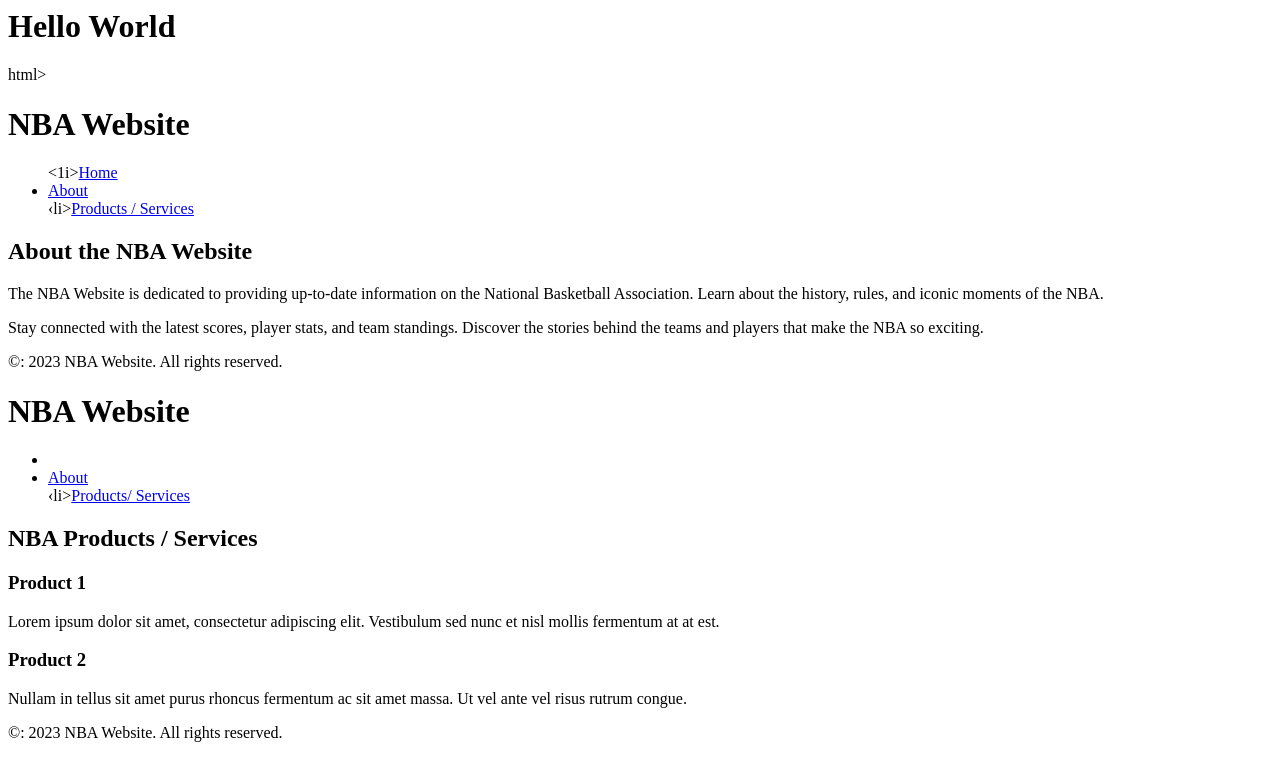
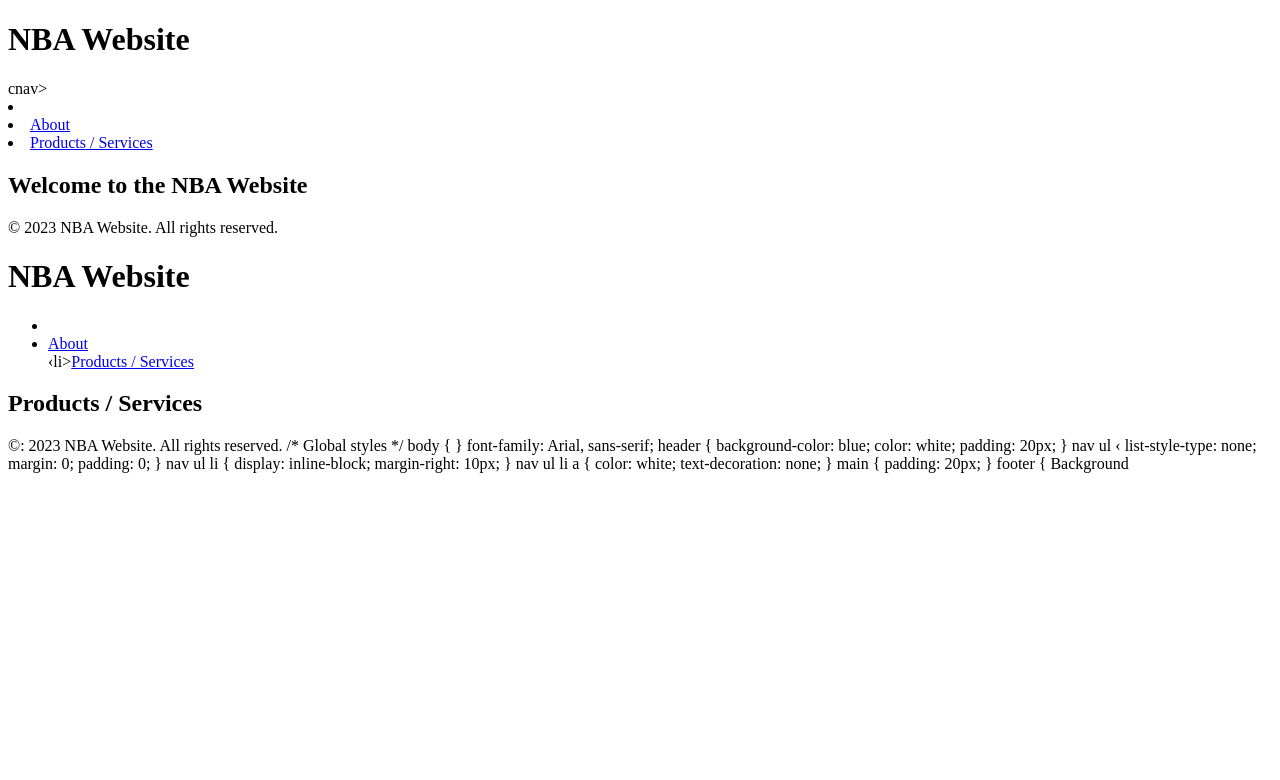
Before and after one commit to Abubakr221/abubakr221.github.io, a plain HTML site: page index.html in a window 1280 px wide. Drawn offline with Linux system fonts and the light colour scheme.

Commit message:
Update index.html

```diff
--- a/index.html
+++ b/index.html
@@ -7,87 +7,69 @@ Code, Compile, Run and Debug online from anywhere in world.
 
 -->
 
-<html>
-<body>
-<h1>Hello World</h1>
-</body>
-</html>
-html> <html> <head>
-<link rel="stylesheet" type="text / ess" href="style.css">
-<title>NBA Website - Home‹/title> </ head> <body>
+<!DOCTYPE html> <html> <head>
+<title>NBA Website</title> <link rel="stylesheet" type="text/
+ess" href="style.ass"> </ head> <body>
 <header>
-<h1>NBA Website</h1> <nav> <ul>
+<h1>NBA Website</h1> cnav>
+<u1>
 <li><a
-href-"index. html">Home‹/a>‹/li>
-<1i><a
-href="aboutus.html">About</a></li>
+href="index.htmI"›Home</a></li>
+<li><a
+href="aboutus.htm]">About</a></li>
 <li><a
 href="products. htmI">Products /
 Services</a></li> </ul> </nav> </header>
 <main>
 <h2>Welcome to the NBA Website</
-h2> <p>Explore the latest news,
-players, and teams in the National Basketball Association (NBA).</p>
-</main>
+h2>
+<! - - we will be posting game satus and player stats --> </main>
 <footer>
-<p>&cop: 2023 NBA Website. All rights reserved.</p>
-</footer> </body> </html>
+&copy; 2023 NBA Website. All rights reserved.
+</ footer> </body> </html>
 <!DOCTYPE html> <html> <head>
-<link rel="stylesheet" type="text / ess" href="style.oss">
-<title>NBA Website - About</title> </ head> <body>
+<title>Products / Services - NBA
+Website</title>
+<link rel="stylesheet" type= "text / css" href="style.ass"> </ head> <body>
 <header>
 <h1>NBA Website</h1> <nav> <ul>
-<1i><a
-href=" index.html">Home</a></li>
-<li><a
-href="aboutus.htm]">About</a></li>
-‹li><a
-href="products. htmI">Products /
-Services</a></li> </ul> </nav> </header>
-<main>
-<h2>About the NBA Website</h2> <p>The NBA Website is dedicated to
-providing up-to-date information on the National Basketball Association.
-Learn about the history, rules, and iconic moments of the NBA.</p>
-<p>Stay connected with the latest scores, player stats, and team standings. Discover the stories behind the teams and players that make the NBA so exciting.</p>
-</main>
-<footer>
-<p>&copy: 2023 NBA Website. All rights reserved.</p>
-</footer> </body> </html>
-<!DOCTYPE html>
-<html>
-<head>
-<link rel="stylesheet" type="text /
-ess" href="style.ess">
-<title>NBA Website - Products /
-Services</title>
-</ head>
-<body>
-<header>
-<h1>NBA Website</h1>
-<nav>
-<ul>
 <li><a
 href="index.html"›Home</a></li>
 <li><a
-href="aboutus.html">About</a></li>
+href="aboutus.htmI">About</a></li>
 ‹li><a
-href="products.htmI">Products/
-Services</a></li>
-</ul>
-</ nav>
-</header>
+href="products. htmI">Products /
+Services</a></li> </ul> </nav> </ header>
 <main>
-<h2>NBA Products / Services</h2>
-<h3>Product 1</h3>
-<p>Lorem ipsum dolor sit amet,
-consectetur adipiscing elit.
-Vestibulum sed nunc et nisl mollis fermentum at at est.</p>
-<h3>Product 2</h3>
-<p>Nullam in tellus sit amet purus
-rhoncus fermentum ac sit amet massa.
-Ut vel ante vel risus rutrum congue.</
-p>
+<h2>Products / Services</h2>
+<! - - we will be selling nba jerseys -~>
 </main>
 <footer>
-<p>&copy: 2023 NBA Website. All
-rights reserved.</
+&copy: 2023 NBA Website. All rights reserved.
+</ footer> </body> </html>
+/* Global styles */
+body {
+}
+font-family: Arial, sans-serif;
+header {
+background-color: blue;
+color: white;
+padding: 20px;
+}
+nav ul ‹
+list-style-type: none;
+margin: 0;
+padding: 0;
+}
+nav ul li {
+display: inline-block; margin-right: 10px;
+}
+nav ul li a {
+color: white;
+text-decoration: none;
+}
+main {
+padding: 20px;
+}
+footer {
+Background
```
